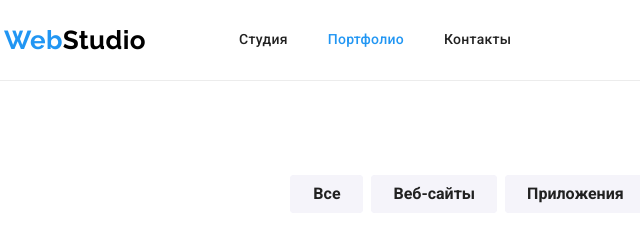
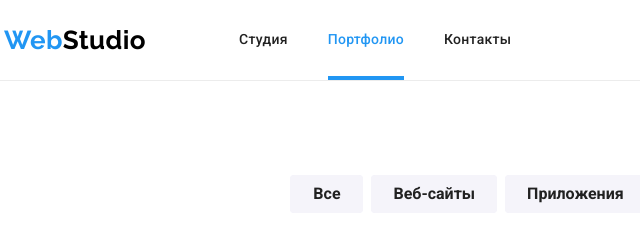
Before and after one commit to Eljasz/goit-markup-hw-05, a plain HTML site: page portfolio.html in a window 1280 px wide. Shown: the top 240 px of the page, 51-691 px from the left. Drawn offline with nearby package versions, Linux system fonts and the light colour scheme.

Commit message:
added band on the header

```diff
--- a/css/styles.css
+++ b/css/styles.css
@@ -99,6 +99,7 @@ header {
 
 /* site-nav */
 .site-nav .link {
+  position: relative;
   display: block;
   padding-top: 32px;
   padding-bottom: 32px;
@@ -111,10 +112,22 @@ header {
   transition-duration: 250ms;
   transition-timing-function: cubic-bezier(0.4, 0, 0.2, 1);
 }
+
+.link.current::after {
+  left: 0;
+  bottom: 0;
+  position: absolute;
+  content: "";
+  width: 100%;
+  height: 4px;
+  background-color: var(--akcent-color);
+  color: currentColor;
+}
 .site-nav .link:hover,
 .site-nav .link:focus {
   color: var(--akcent-color);
 }
+
 .site-nav .current {
   color: var(--akcent-color);
 }
@@ -676,6 +689,8 @@ address {
   letter-spacing: 0.03em;
   color: var(--background-color);
   padding: 63px 24px;
+
+  /* модалка */
 }
 .backdrop {
   position: fixed;
```
